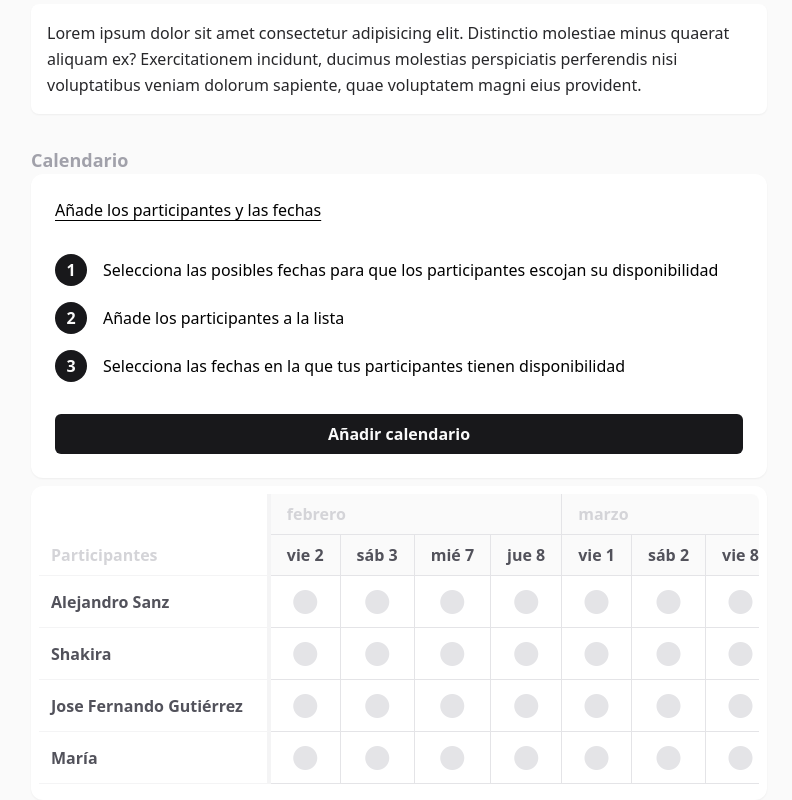
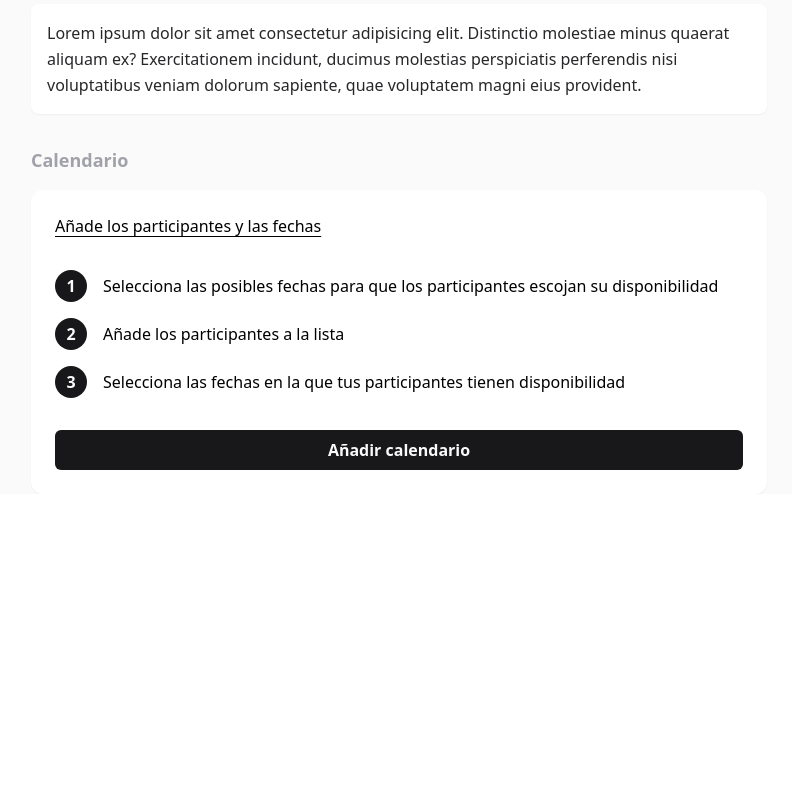
Before and after one commit to MMadlos/cronos-app, a React (Vite) app: page / in a window 1280 px wide. Shown: the part 350-1150 px from the top of the page, without its empty margins (241-1033 px from the left). After the commit the page ends 844 px from the top, so only its background shows below. Built offline with nearby package versions, Linux system fonts and the light colour scheme.

Commit message:
Add logic to add a calendar

```diff
--- a/src/App.jsx
+++ b/src/App.jsx
@@ -8,6 +8,7 @@ import Table from "./components/Table/Table"
 import UserList from "./components/UserList/UserList"
 import Header from "./components/Header/Header"
 import EventInfo from "./components/EventInfo/EventInfo"
+import Instructions from "./components/CalendarProcess/Instructions"
 
 const currentDate = new Date()
 const currentMonthIndex = currentDate.getMonth()
@@ -17,7 +18,13 @@ const initiCalendarData = {
 	monthIndex: currentMonthIndex,
 }
 
-const stages = ["calendar", "list", "table"]
+const stages = ["instructions", "calendar", "list", "table"]
+const calendarProcess = {
+	init: "instructions",
+	pickDates: "calendar",
+	peopleList: "list",
+	table: "table",
+}
 // TODO - Add buttons behaviours in stage 0. When no dates are selected -> Reset not available and done not active.
 
 function App() {
@@ -27,7 +34,7 @@ function App() {
 	const [participants, setParticipants] = useState(mockParticipants)
 	const [inputValue, setInputValue] = useState("")
 
-	const [stage, setStage] = useState(stages[2])
+	const [stage, setStage] = useState(calendarProcess.init)
 
 	function handleMonthArrows(e) {
 		const newMonthIndexEl = e.target.closest("[data-index]").dataset.index
@@ -152,42 +159,16 @@ function App() {
 				<h2 className="text-left text-lg font-semibold text-zinc-400">
 					Calendario
 				</h2>
-				<div className="flex flex-col gap-8 rounded-xl bg-white p-6 shadow-sm">
-					<h3 className="font-medium underline underline-offset-4">
-						Añade los participantes y las fechas
-					</h3>
-					<section className="flex flex-col gap-4">
-						<div className="flex flex-row items-center gap-4">
-							<div className="flex size-8 items-center justify-center rounded-full bg-zinc-900">
-								<p className=" font-bold text-zinc-50">1</p>
-							</div>
-							<p>
-								Selecciona las posibles fechas para que los
-								participantes escojan su disponibilidad
-							</p>
-						</div>
-						<div className="flex flex-row items-center gap-4">
-							<div className="flex size-8 items-center justify-center rounded-full bg-zinc-900">
-								<p className=" font-bold text-zinc-50">2</p>
-							</div>
-							<p>Añade los participantes a la lista</p>
-						</div>
-						<div className="flex flex-row items-center gap-4">
-							<div className="flex size-8 items-center justify-center rounded-full bg-zinc-900">
-								<p className=" font-bold text-zinc-50">3</p>
-							</div>
-							<p>
-								Selecciona las fechas en la que tus
-								participantes tienen disponibilidad
-							</p>
-						</div>
-					</section>
-					<button className="rounded-md bg-zinc-900 px-8 py-2 font-semibold text-zinc-50 hover:opacity-50">
-						Añadir calendario
-					</button>
-				</div>
+				<div className="mt-4 flex flex-col gap-8 rounded-xl bg-white p-6 shadow-sm">
+					{stage === calendarProcess.init && (
+						<Instructions
+							onClickAddCalendar={() =>
+								setStage(calendarProcess.pickDates)
+							}
+						/>
+					)}
 
-				{stage === stages[0] && (
+					{stage === calendarProcess.pickDates && (
 						<div>
 							<Calendar
 								calendarData={calendarData}
@@ -209,7 +190,7 @@ function App() {
 									className="rounded-lg bg-zinc-900 px-6 py-2 font-semibold text-zinc-50 hover:opacity-50"
 									onClick={() => {
 										if (selectedDays.length === 0) return
-									setStage(stages[1])
+										setStage(calendarProcess.peopleList)
 									}}
 								>
 									Done
@@ -218,7 +199,7 @@ function App() {
 						</div>
 					)}
 
-				{stage === stages[1] && (
+					{stage === calendarProcess.peopleList && (
 						<UserList
 							participants={participants}
 							inputValue={inputValue}
@@ -226,19 +207,19 @@ function App() {
 							onKeyDownEnter={handleAddParticipants}
 							onClickAdd={handleAddParticipants}
 							onClickRemove={handleClickRemove}
-						onClickNext={() => setStage(stages[2])}
-						onClickReturn={() => setStage(stages[0])}
+							onClickNext={() => setStage(calendarProcess.table)}
+							onClickReturn={() =>
+								setStage(calendarProcess.pickDates)
+							}
 						/>
 					)}
-
-				{stage === stages[2] && (
-					<div className="mt-2 rounded-xl bg-white p-2 shadow-sm">
+					{stage === calendarProcess.table && (
 						<Table
 							participants={participants}
 							selectedDates={selectedDays}
 						/>
+					)}
 				</div>
-				)}
 			</main>
 		</div>
 	)
--- /dev/null
+++ b/src/components/CalendarProcess/Instructions.jsx
@@ -0,0 +1,41 @@
+export default function Instructions({ onClickAddCalendar }) {
+	return (
+		<>
+			<h3 className="font-medium underline underline-offset-4">
+				Añade los participantes y las fechas
+			</h3>
+			<section className="flex flex-col gap-4">
+				<div className="flex flex-row items-center gap-4">
+					<div className="flex size-8 items-center justify-center rounded-full bg-zinc-900">
+						<p className=" font-bold text-zinc-50">1</p>
+					</div>
+					<p>
+						Selecciona las posibles fechas para que los
+						participantes escojan su disponibilidad
+					</p>
+				</div>
+				<div className="flex flex-row items-center gap-4">
+					<div className="flex size-8 items-center justify-center rounded-full bg-zinc-900">
+						<p className=" font-bold text-zinc-50">2</p>
+					</div>
+					<p>Añade los participantes a la lista</p>
+				</div>
+				<div className="flex flex-row items-center gap-4">
+					<div className="flex size-8 items-center justify-center rounded-full bg-zinc-900">
+						<p className=" font-bold text-zinc-50">3</p>
+					</div>
+					<p>
+						Selecciona las fechas en la que tus participantes tienen
+						disponibilidad
+					</p>
+				</div>
+			</section>
+			<button
+				className="rounded-md bg-zinc-900 px-8 py-2 font-semibold text-zinc-50 hover:opacity-50"
+				onClick={onClickAddCalendar}
+			>
+				Añadir calendario
+			</button>
+		</>
+	)
+}
```
Lines whose indentation alone changed are shown as unchanged.
